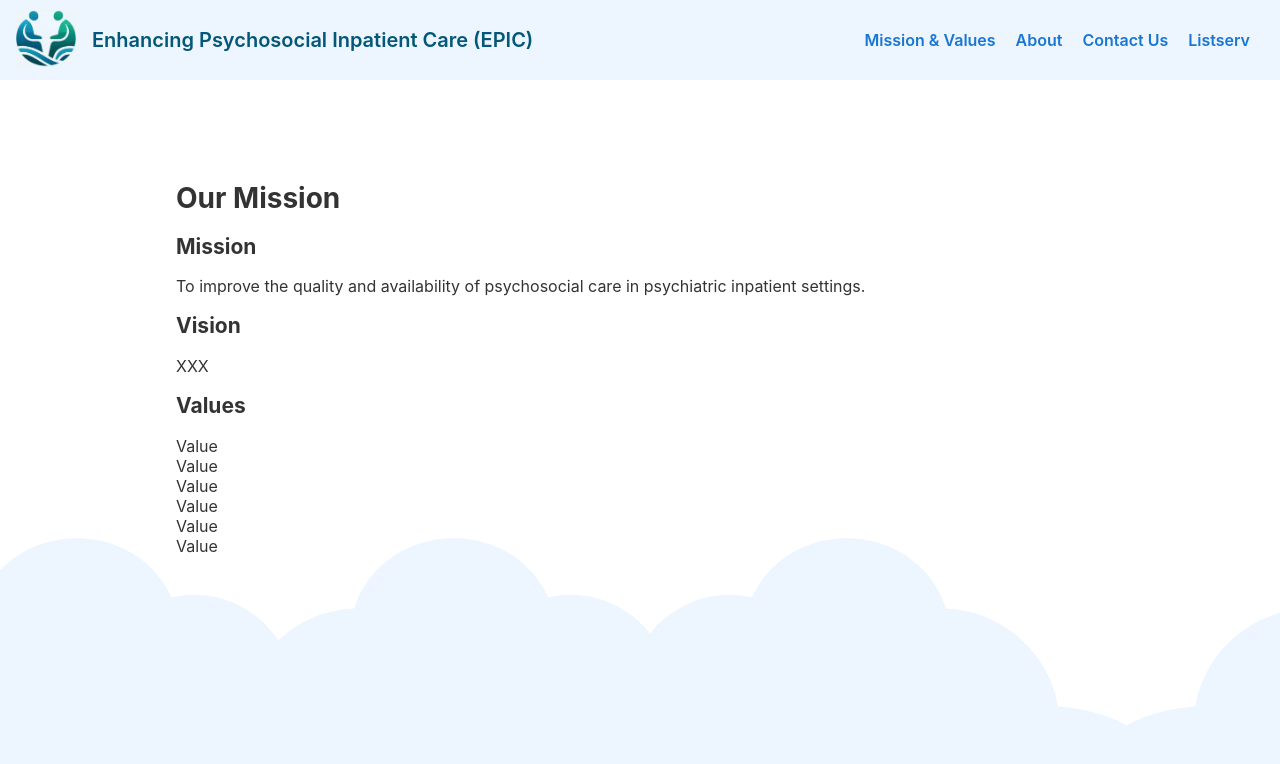
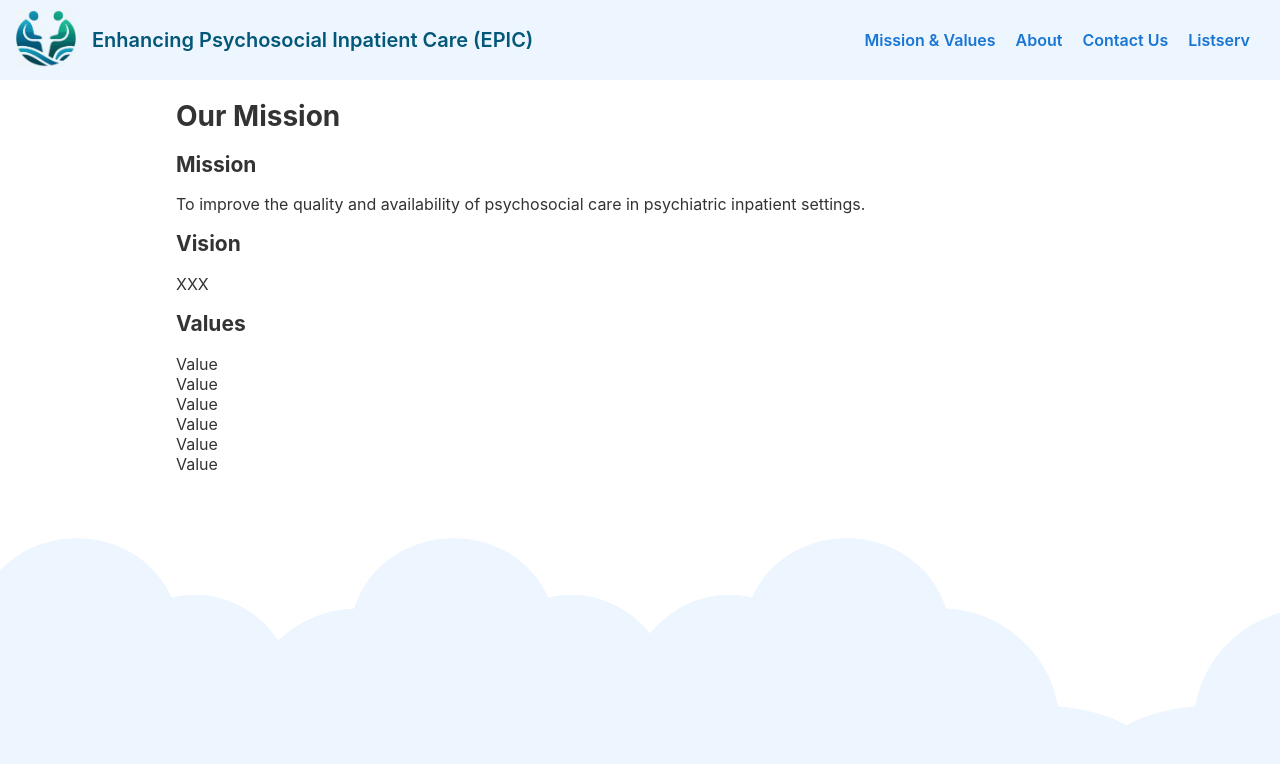
Before and after one commit to adamkucz/epic, an Angular app: page /mission in a window 1280 px wide. Shown: the top 764 px of the page. Built offline with nearby package versions, Linux system fonts and the light colour scheme.

Commit message:
Remove main top margin

```diff
--- a/package.json
+++ b/package.json
@@ -1,5 +1,5 @@
 {
-  "name": "my-angular-app",
+  "name": "EPIC",
   "version": "0.0.0",
   "scripts": {
     "ng": "ng",
--- a/src/app/app.component.css
+++ b/src/app/app.component.css
@@ -58,7 +58,7 @@ margin: 0 16px;
 
 .main {
     display: flex;
-    margin: 82px auto 32px;
+    margin: 0px auto 32px;
     max-width: 960px;
     flex-direction: column;
     align-items: left;
```
Also changed, not shown: src/app/pages/contact/contact.component.html (indentation only), 1 other file (tests, documents, lock files or other folders).
